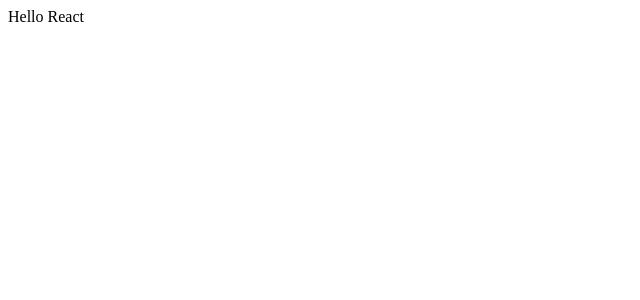
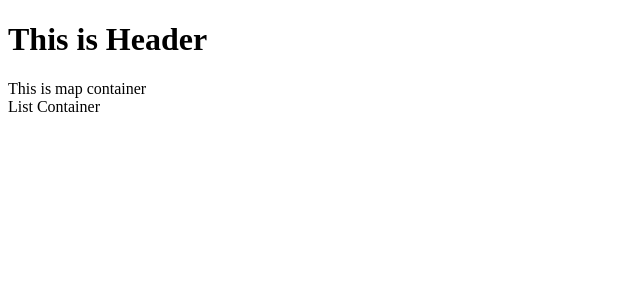
Before and after one commit to chaewonkong/local-dining, a React (Create React App) app in the folder client/: page / in a window 1280 px wide. Shown: the top 300 px of the page, without its empty margins (0-640 px from the left). Built offline with nearby package versions, Linux system fonts and the light colour scheme.

Commit message:
Add react-router

```diff
--- a/client/package.json
+++ b/client/package.json
@@ -7,6 +7,7 @@
     "react": "^16.8.2",
     "react-dom": "^16.8.2",
     "react-redux": "^6.0.0",
+    "react-router-dom": "^4.3.1",
     "react-scripts": "2.1.5",
     "redux": "^4.0.1",
     "redux-thunk": "^2.3.0"
--- a/client/src/components/App.js
+++ b/client/src/components/App.js
@@ -1,8 +1,22 @@
 import React, { Component } from "react";
+import { BrowserRouter, Route } from "react-router-dom";
+import Header from "./Header";
+import Landing from "./Landing";
+import DetailView from "./DetailView";
 
 class App extends Component {
   render() {
-    return <div>Hello React</div>;
+    return (
+      <BrowserRouter>
+        <div>
+          <div>
+            <Header />
+          </div>
+          <Route exact path="/" component={Landing} />
+          <Route path="/places" component={DetailView} />
+        </div>
+      </BrowserRouter>
+    );
   }
 }
 
--- /dev/null
+++ b/client/src/components/DetailView.js
@@ -0,0 +1,5 @@
+import React from "react";
+
+const DetailView = () => <div>Detail View</div>;
+
+export default DetailView;
--- /dev/null
+++ b/client/src/components/Landing.js
@@ -0,0 +1,14 @@
+import React from "react";
+import MapContainer from "./MapContainer";
+import ListContainer from "./ListContainer";
+
+const Landing = () => {
+  return (
+    <div>
+      <MapContainer />
+      <ListContainer />
+    </div>
+  );
+};
+
+export default Landing;
--- a/client/src/components/ListContainer.js
+++ b/client/src/components/ListContainer.js
@@ -0,0 +1,5 @@
+import React from "react";
+
+const ListContainer = () => <div>List Container</div>;
+
+export default ListContainer;
--- a/client/src/components/MapContainer.js
+++ b/client/src/components/MapContainer.js
@@ -1,5 +1,5 @@
 import React, { Component } from "react";
-import connect from "react-redux";
+import { connect } from "react-redux";
 
 class MapContainer extends Component {
   render() {
--- a/client/src/reducers/index.js
+++ b/client/src/reducers/index.js
@@ -1,4 +1,4 @@
-import { combineReducer, combineReducers } from "redux";
+import { combineReducers } from "redux";
 import placeReducer from "./placeReducer";
 
 export default combineReducers({
```
Also changed, not shown: 1 other file (tests, documents, lock files or other folders).
